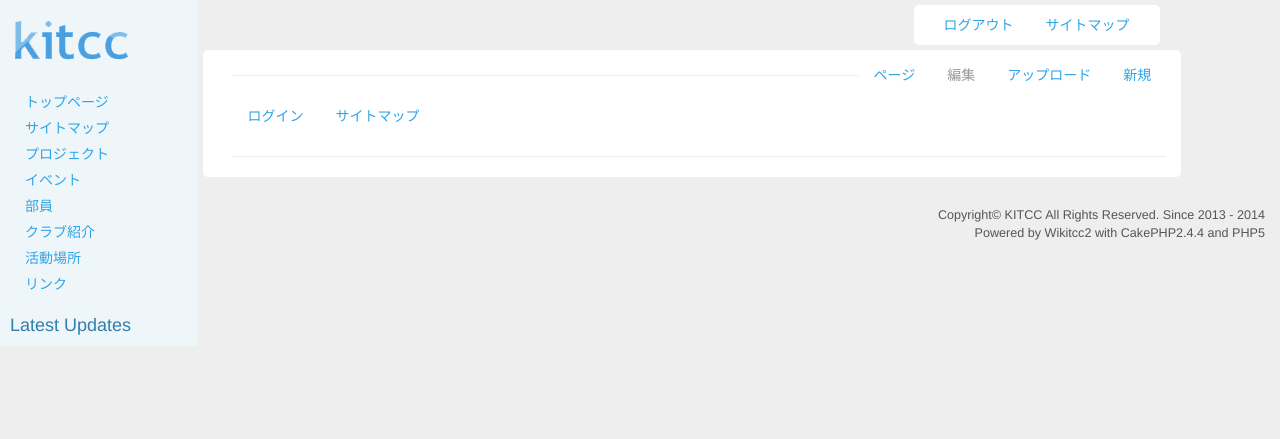
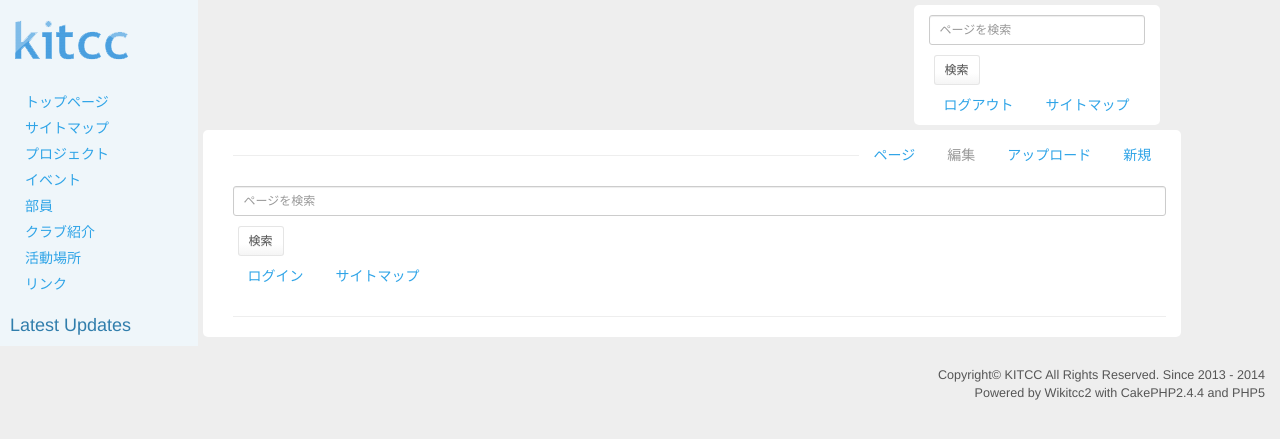
Before and after one commit to hoo89/Wikitcc2, a CakePHP app: the page made by app/View/Elements/header.ctp in a window 1280 px wide. Shown: the top 439 px of the page. Run offline with PHP 8.4 and a stand-in for CakePHP, Linux system fonts and the light colour scheme; the template is opened without the code that fills it: most values are stand-ins (such as "Sample title", 1, 10 or a date in 2020); form fields are guessed from the names that the template uses; some libraries are stand-ins or nearby versions.

Commit message:
add search form

```diff
--- a/app/View/Elements/header.ctp
+++ b/app/View/Elements/header.ctp
@@ -1,3 +1,9 @@
+<?php echo $this->Form->create('WikiPage', array('class'=>'form-inline','url' => array('controller' => 'WikiPages', 'action' => 'view'))); ?>
+
+<?php echo $this->Form->input('keyword', array('label' => false,'placeholder'=>'ページを検索', 'class' => 'form-control input-sm', 'div' => 'form-group')); ?>
+<button type="submit" class="btn btn-default btn-sm" style="margin:0px 5px;">検索</button>
+</form>
+
 <ul class="nav nav-pills">
 <li><?php echo $this->Html->link('ログイン',array('controller' => 'users', 'action' => 'login')); ?></li>
 <li><?php echo $this->Html->link('サイトマップ',array('controller' => 'categories', 'action' => 'index')); ?></li>
--- a/app/View/Elements/private_header.ctp
+++ b/app/View/Elements/private_header.ctp
@@ -1,3 +1,9 @@
+<?php echo $this->Form->create('WikiPage', array('class'=>'form-inline','url' => array('controller' => 'WikiPages', 'action' => 'view'))); ?>
+
+<?php echo $this->Form->input('keyword', array('label' => false,'placeholder'=>'ページを検索', 'class' => 'form-control input-sm', 'div' => 'form-group')); ?>
+<button type="submit" class="btn btn-default btn-sm" style="margin:0px 5px;">検索</button>
+</form>
+
 <ul class="nav nav-pills">
 <li><?php echo $this->Html->link('ログアウト',array('controller' => 'users', 'action' => 'logout')); ?></li>
 <li><?php echo $this->Html->link('サイトマップ',array('controller' => 'categories', 'action' => 'index')); ?></li>
```
